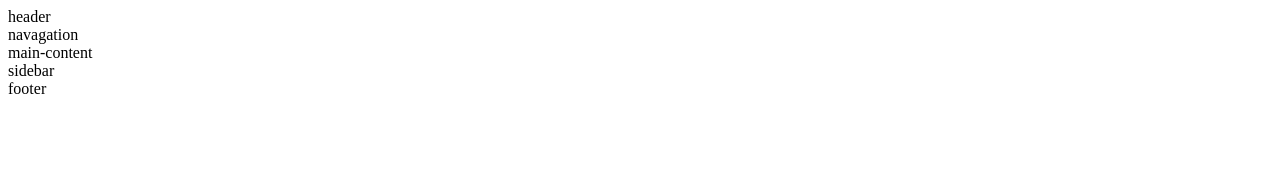
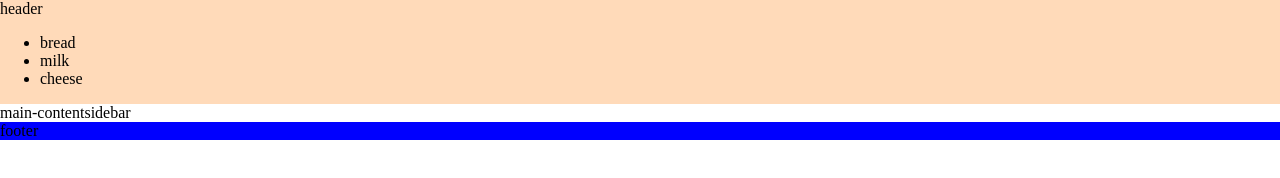
Before and after one commit to boogie298844/02-24-2016, a plain HTML site: page index.html in a window 1280 px wide. Drawn offline with Linux system fonts and the light colour scheme.

Commit message:
made some listing options

```diff
--- a/index.html
+++ b/index.html
@@ -3,14 +3,24 @@
 
   <head>
     <title>basic layout principles </title>
-    <link rel-"stylesheet" type-"text/css" href-"main.css" />
+    <link rel="stylesheet" type="text/css" href="main.css" />
   </head>
 
   <body>
     <div class="header">header</div>
-    <div class="navagation">navagation</div>
+
+    <div class="navagation">
+      <ul>
+        <li>bread</li>
+        <li>milk</li>
+        <li>cheese</li>
+      </ul>
+    </div>
+
     <div class="main-content">main-content</div>
+
     <div class="sidebar">sidebar</div>
+
     <div class="footer">footer</div>
   </body>
 
--- a/main.css
+++ b/main.css
@@ -1,21 +1,39 @@
-div {
+  body {
+   margin:0;
+ }
 
+ div {
+   float: left;
 }
 
- .header {
+  .header {
+    background-color: peachpuff;
+    width:100%;
 
    }
 
    .navagation {
+     background-color: peachpuff;
+     width: 100%;
 
    }
 
-   .maincontent
-   .maincontent{
-
+   .maincontent {
+     background-color:  red;
+     width:100%
 
    }
 
-     .sidebar {
+   .maincontent{
+     background-color: orange;
+     width:100%
+
+   }
+   .sidebar { background-color: peachpuff
+     width:100%
 
      }
+     .footer {
+       background-color: blue;
+       width:100%
+        }
```
